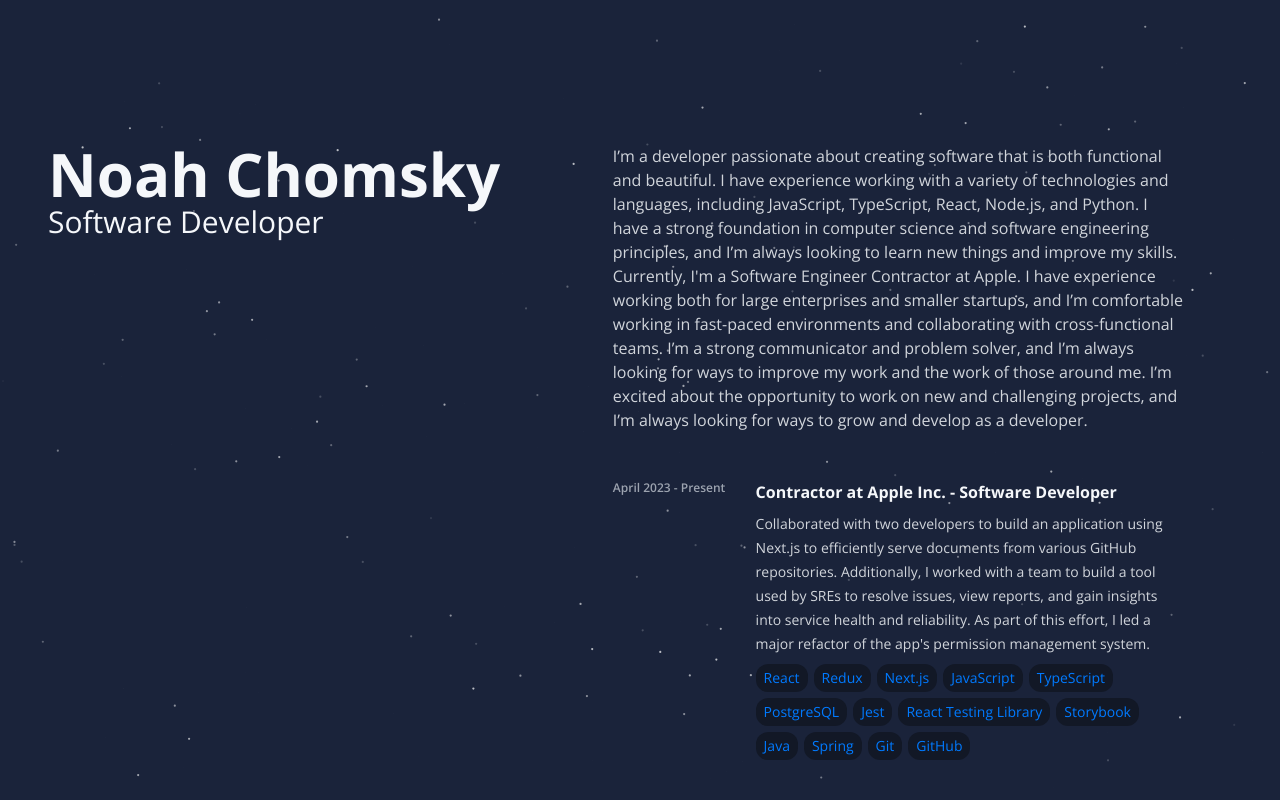
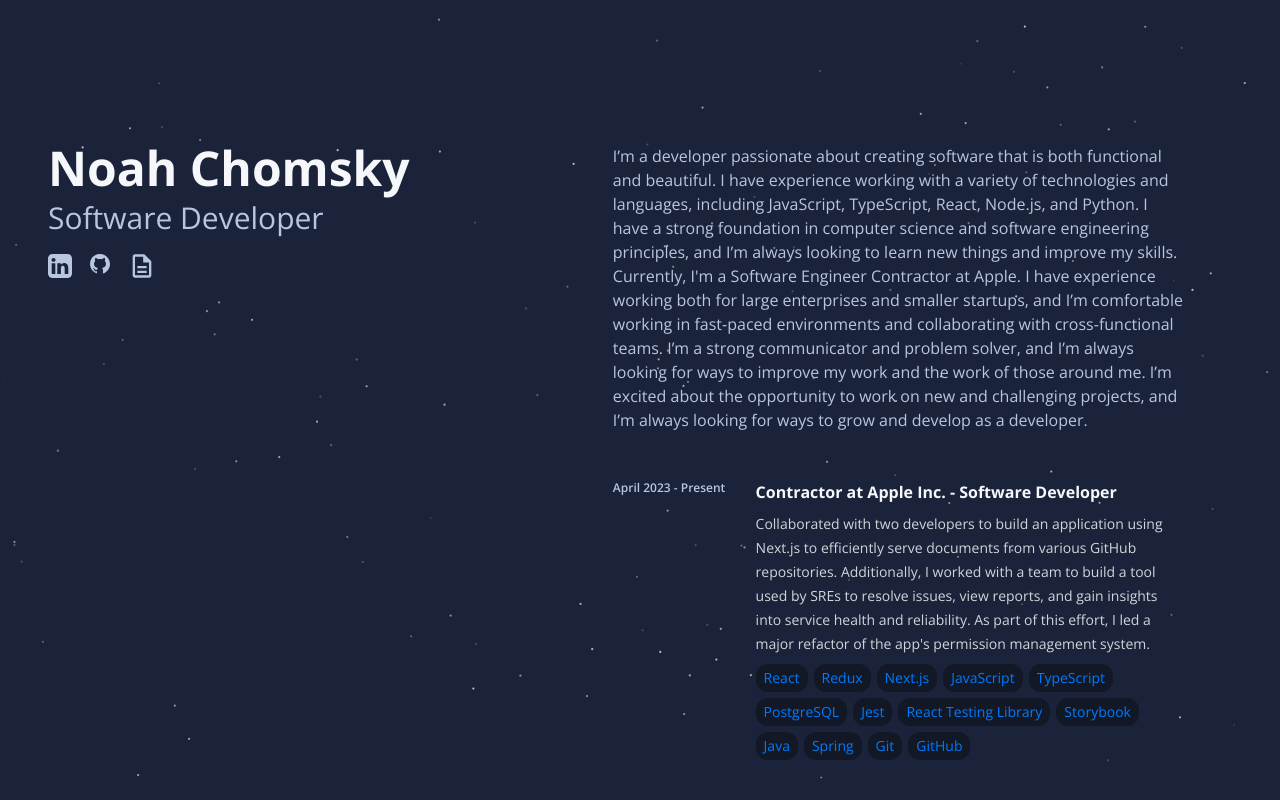
Before and after one commit to nchomsky/portfolio-V2, a Next.js app: page / in a window 1280 px wide. Shown: the top 800 px of the page. Built offline with nearby package versions, Linux system fonts and the light colour scheme.

Commit message:
Add Social Icons

```diff
--- a/src/app/globals.css
+++ b/src/app/globals.css
@@ -13,6 +13,7 @@
   --color-secondary: #d1d5db;
   --color-muted: #9ca3af;
   --color-accent: #007aff;
+  --color-subtle: #b8c6df
 }
 
 body {
--- a/src/app/page.tsx
+++ b/src/app/page.tsx
@@ -1,10 +1,22 @@
 import ExperienceCard from "@/components/ExperienceCard";
 import Particles from "@/components/Particles";
 import { experiences } from "@/lib/experiences";
+import GitHubIcon from "@/public/icons/githubIcon";
+import LinkedInIcon from "@/public/icons/linkedInIcon";
+import ResumeIcon from "@/public/icons/resumeIcon";
 
-const testText = `I’m a developer passionate about creating software that is both functional and beautiful. I have experience working with a variety of technologies and languages, including JavaScript, TypeScript, React, Node.js, and Python. I have a strong foundation in computer science and software engineering principles, and I’m always looking to learn new things and improve my skills.
+const testText = `I’m a developer passionate about creating software that is
+            both functional and beautiful. I have experience working with a variety
+            of technologies and languages, including JavaScript, TypeScript, React,
+            Node.js, and Python. I have a strong foundation in computer science and
+            software engineering principles, and I’m always looking to learn new things and improve my skills.
             Currently, I'm a Software Engineer Contractor at Apple.
-            \nI have experience working both for large enterprises and smaller startups, and I’m comfortable working in fast-paced environments and collaborating with cross-functional teams. I’m a strong communicator and problem solver, and I’m always looking for ways to improve my work and the work of those around me. I’m excited about the opportunity to work on new and challenging projects, and I’m always looking for ways to grow and develop as a developer.
+            I have experience working both for large enterprises and smaller startups,
+            and I’m comfortable working in fast-paced environments and collaborating with
+            cross-functional teams. I’m a strong communicator and problem solver, and I’m always
+            looking for ways to improve my work and the work of those around me. I’m excited about the
+            opportunity to work on new and challenging projects, and I’m always looking for ways to grow
+             and develop as a developer.
             `;
 
 export default function Home() {
@@ -14,16 +26,33 @@ export default function Home() {
       {/* Left Side */}
       <div className="lg:h-screen lg:sticky lg:top-0 lg:w-[45%]">
         <div className="lg:my-20">
-          <h1 className="text-5xl font-bold lg:text-6xl">Noah Chomsky</h1>
-          <h2 className="text-2xl lg:text-3xl">Software Developer</h2>
+          <h1 className="text-4xl mb-2 font-bold lg:text-5xl">Noah Chomsky</h1>
+          <h2 className="mb-4 text-2xl text-subtle lg:text-3xl ">Software Developer</h2>
           {/* Add LinkedIn, GitHub, and Resume Icons */}
+          <ul aria-label="Social Media List" className="flex mb-20">
+            <li className="mr-4 shrink-0">
+              <a href="https://www.linkedin.com/in/nchomsky/" target="_blank">
+                <LinkedInIcon className="fill-subtle hover:fill-secondary hover:cursor-pointer transition duration-300 ease-in-out hover:-translate-y-1"/>
+              </a>
+            </li>
+            <li className="mr-4 shrink-0">
+              <a href="https://github.com/nchomsky" target="_blank">
+                <GitHubIcon className="fill-subtle hover:fill-secondary hover:cursor-pointer transition duration-300 ease-in-out hover:-translate-y-1"/>
+              </a>
+            </li>
+            <li className="mr-4 shrink-0">
+              <a href="" target="_blank">
+                <ResumeIcon className="fill-subtle hover:fill-secondary hover:cursor-pointer transition duration-300 ease-in-out hover:-translate-y-1"/>
+              </a>
+            </li>
+          </ul>
         </div>
       </div>
       {/* Right Side */}
       <div className="lg:min-h-screen lg:overflow-y-auto lg:w-[55%]">
         <section id="about" className="lg:mr-4">
         <h2 className="ml-8 text-lg lg:hidden">About</h2>
-          <div className="mt-10 lg:mt-20 my-4 mx-8 text-secondary">
+          <div className="mt-10 lg:mt-20 my-4 mx-8 text-subtle">
             <p>{testText}</p>
           </div>
         </section>
--- a/src/components/ExperienceCard.tsx
+++ b/src/components/ExperienceCard.tsx
@@ -1,11 +1,12 @@
 import Experience from '@/lib/types';
 import Tag from './Tag';
 
+// Maybe turn this into a generic card component once I have projects included as well...
 const ExperienceCard = ({ experience } : { experience : Experience }) => {
 
     return (
             <div className="group mt-2 md:flex lg:p-8 rounded-lg lg:hover:inset-shadow-md lg:hover:bg-comp-bg/50">
-                <p className="text-xs text-muted font-semibold lg:w-1/4">{experience.startDate} - {experience.endDate}</p>
+                <p className="text-xs text-subtle font-semibold lg:w-1/4">{experience.startDate} - {experience.endDate}</p>
                 <div className="lg:w-3/4">
                     <h3 className=" font-bold antialiased lg:group-hover:text-accent">{experience.company} - {experience.position}</h3>
                     <p className="mt-2 text-secondary text-sm/6">{experience.summary}</p>
--- /dev/null
+++ b/src/public/icons/githubIcon.tsx
@@ -0,0 +1,7 @@
+import * as React from "react"
+const GithubIcon = (props: any) => (
+  <svg xmlns="http://www.w3.org/2000/svg" width={24} height={24} {...props}>
+    <path d="M10.9 2.1c-4.6.5-8.3 4.2-8.8 8.7-.5 4.7 2.2 8.9 6.3 10.5.3.1.6-.1.6-.5v-1.6s-.4.1-.9.1c-1.4 0-2-1.2-2.1-1.9-.1-.4-.3-.7-.6-1-.3-.1-.4-.1-.4-.2 0-.2.3-.2.4-.2.6 0 1.1.7 1.3 1 .5.8 1.1 1 1.4 1 .4 0 .7-.1.9-.2.1-.7.4-1.4 1-1.8-2.3-.5-4-1.8-4-4 0-1.1.5-2.2 1.2-3-.1-.2-.2-.7-.2-1.4 0-.4 0-.9.2-1.3 0-.2.2-.3.3-.3h.1c.5.1 1.5.4 2.4 1.3.6-.2 1.3-.3 2-.3s1.4.1 2 .3c.9-.9 2-1.2 2.5-1.3h.1c.2 0 .3.1.4.3v1.3c0 .8-.1 1.2-.2 1.4.7.8 1.2 1.8 1.2 3 0 2.2-1.7 3.5-4 4 .6.5 1 1.4 1 2.3v2.6c0 .3.3.6.7.5 3.7-1.5 6.3-5.1 6.3-9.3 0-6-5.1-10.7-11.1-10z" />
+  </svg>
+)
+export default GithubIcon
--- /dev/null
+++ b/src/public/icons/linkedInIcon.tsx
@@ -0,0 +1,8 @@
+import * as React from "react"
+const LinkedInIcon = (props: any) => (
+  <svg xmlns="http://www.w3.org/2000/svg" width={24} height={28} {...props}>
+    <title>{"linkedin-square"}</title>
+    <path d="M3.703 22.094h3.609V11.25H3.703v10.844zM7.547 7.906c-.016-1.062-.781-1.875-2.016-1.875s-2.047.812-2.047 1.875c0 1.031.781 1.875 2 1.875H5.5c1.266 0 2.047-.844 2.047-1.875zm9.141 14.188h3.609v-6.219c0-3.328-1.781-4.875-4.156-4.875-1.937 0-2.797 1.078-3.266 1.828h.031V11.25H9.297s.047 1.016 0 10.844h3.609v-6.062c0-.313.016-.641.109-.875.266-.641.859-1.313 1.859-1.313 1.297 0 1.813.984 1.813 2.453v5.797zM24 6.5v15c0 2.484-2.016 4.5-4.5 4.5h-15A4.502 4.502 0 0 1 0 21.5v-15C0 4.016 2.016 2 4.5 2h15C21.984 2 24 4.016 24 6.5z" />
+  </svg>
+)
+export default LinkedInIcon;
--- /dev/null
+++ b/src/public/icons/resumeIcon.tsx
@@ -0,0 +1,13 @@
+import * as React from "react"
+const ResumeIcon = (props: any) => (
+  <svg
+    xmlns="http://www.w3.org/2000/svg"
+    width={28}
+    height={28}
+    viewBox="0 -960 960 960"
+    {...props}
+  >
+    <path d="M320-240h320v-80H320v80Zm0-160h320v-80H320v80ZM240-80q-33 0-56.5-23.5T160-160v-640q0-33 23.5-56.5T240-880h320l240 240v480q0 33-23.5 56.5T720-80H240Zm280-520v-200H240v640h480v-440H520ZM240-800v200-200 640-640Z" />
+  </svg>
+)
+export default ResumeIcon;
```
Also changed, not shown: 1 other file (tests, documents, lock files or other folders).
